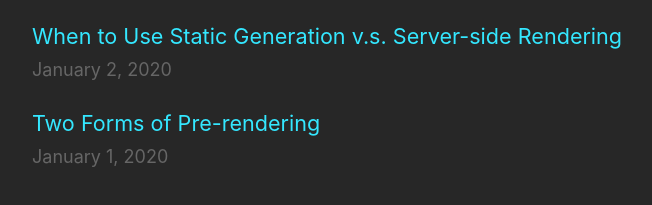
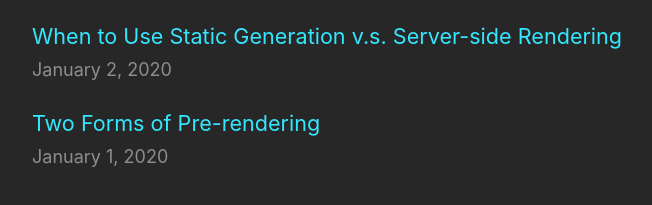
Before and after one commit to jamesncox/next-sample-blog, a Next.js app: page / in a window 1280 px wide. Shown: the part 613-818 px from the top of the page, without its empty margins (302-954 px from the left). Built offline with nearby package versions, Linux system fonts and the light colour scheme.

Commit message:
Update styles/utils.module.css .lightText color

```diff
--- a/styles/utils.module.css
+++ b/styles/utils.module.css
@@ -48,5 +48,5 @@
   }
 
   .lightText {
-    color: #666;
+    color: rgb(143, 141, 141);
   }
```
